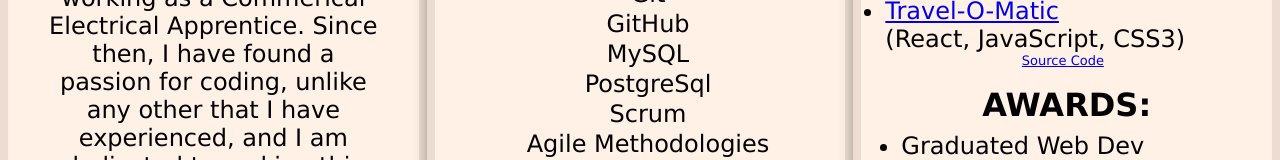
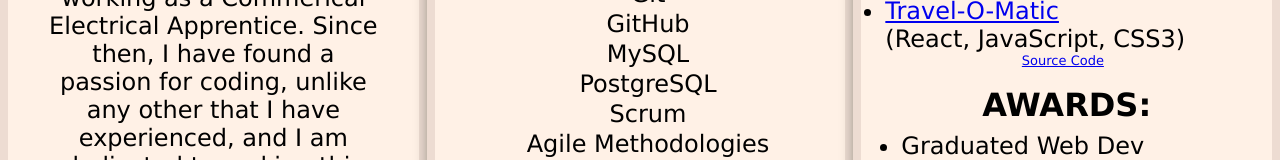
Before and after one commit to JaLeeKi/myPortfolio, a React (Create React App) app: page / in a window 1280 px wide. Shown: the part 1113-1273 px from the top of the page. Built offline with nearby package versions, Linux system fonts and the light colour scheme.

Commit message:
spelling

```diff
--- a/src/views/LandingPage.js
+++ b/src/views/LandingPage.js
@@ -42,7 +42,7 @@ export default function LandingPage() {
                 <li className="sGit">Git</li>
                 <li className="sGith">GitHub</li>
                 <li className="sSQL">MySQL</li>
-                <li className="sPost">PostgreSql</li>
+                <li className="sPost">PostgreSQL</li>
                 <li className="sScrum">Scrum</li>
                 <li className="sAgile">Agile Methodologies</li>
                 <li className="sChrome">Chrome Dev Tools</li>
```
